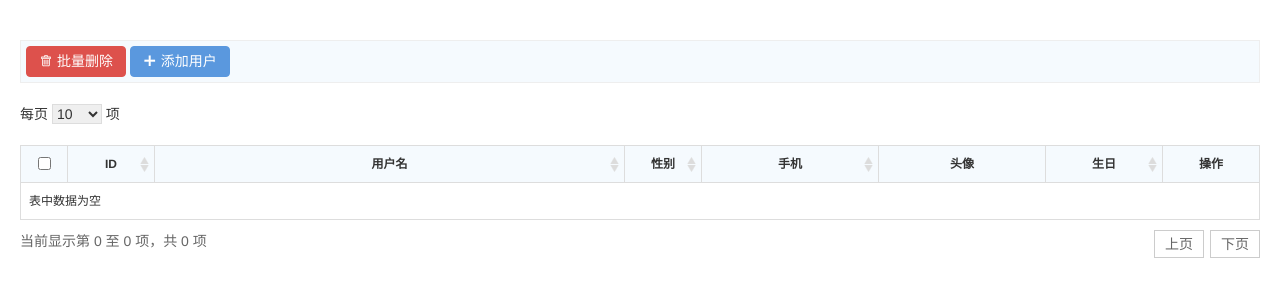
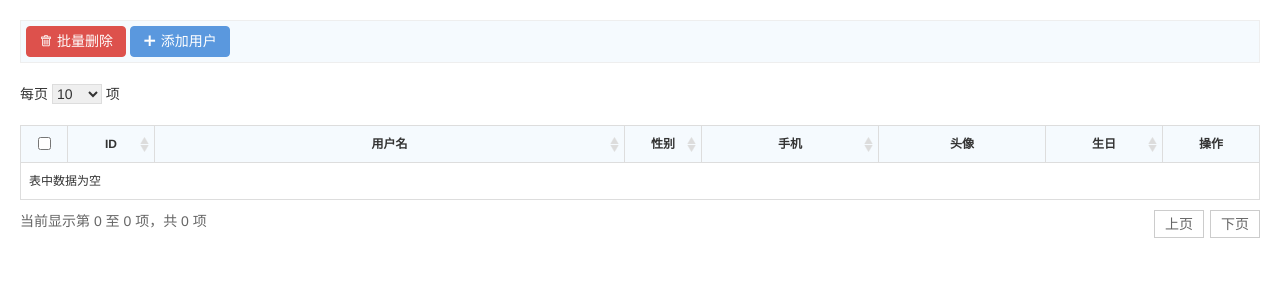
Before and after one commit to zhanzehao/Chaozhou, a Java web app: page /member-list.jsp in a window 1280 px wide. Shown: the part 40-340 px from the top of the page. Run offline with Spring Boot 4, a stand-in JSP engine, Linux system fonts and the light colour scheme; data that the repository does not hold is empty; the project's own start-up code is not run, and a stand-in starts its controllers and pages; some libraries are stand-ins or nearby versions.

Commit message:
修改样式

```diff
--- a/src/main/webapp/member-list.jsp
+++ b/src/main/webapp/member-list.jsp
@@ -27,14 +27,14 @@
 	<div class="text-c">
 
 	</div>
-	<div class="cl pd-5 bg-1 bk-gray mt-20">
+	<div class="cl pd-5 bg-1 bk-gray ">
 		<span class="l">
 			<a href="javascript:;" onclick="datadel()" class="btn btn-danger radius"><i class="Hui-iconfont">&#xe6e2;</i> 批量删除</a>
 			<a href="javascript:;" onclick="member_add('添加用户','member-add.html','','510')" class="btn btn-primary radius"><i class="Hui-iconfont">&#xe600;</i> 添加用户</a>
 		</span>
 	</div>
 	<div class="mt-20">
-	<table id = "UserId" class="table table-border table-bordered table-hover table-bg table-sort">
+	<table id = "UserId" class="table table-border table-bordered table-hover table-bg table-sort mytable">
 		<thead>
 			<tr class="text-c">
 				<th width="30"><input type="checkbox" name="cb-check-all" value=""></th>
```
Also changed, not shown: README.md.
